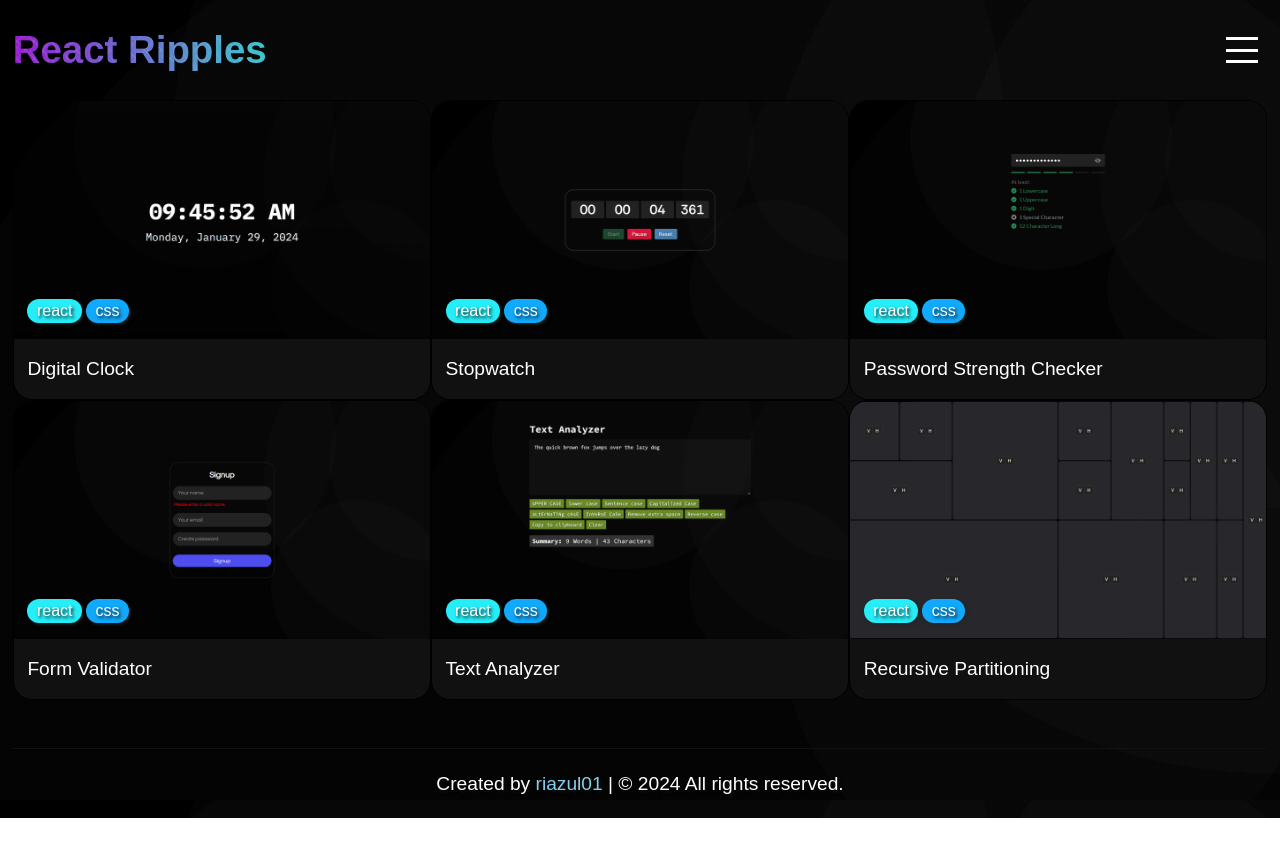
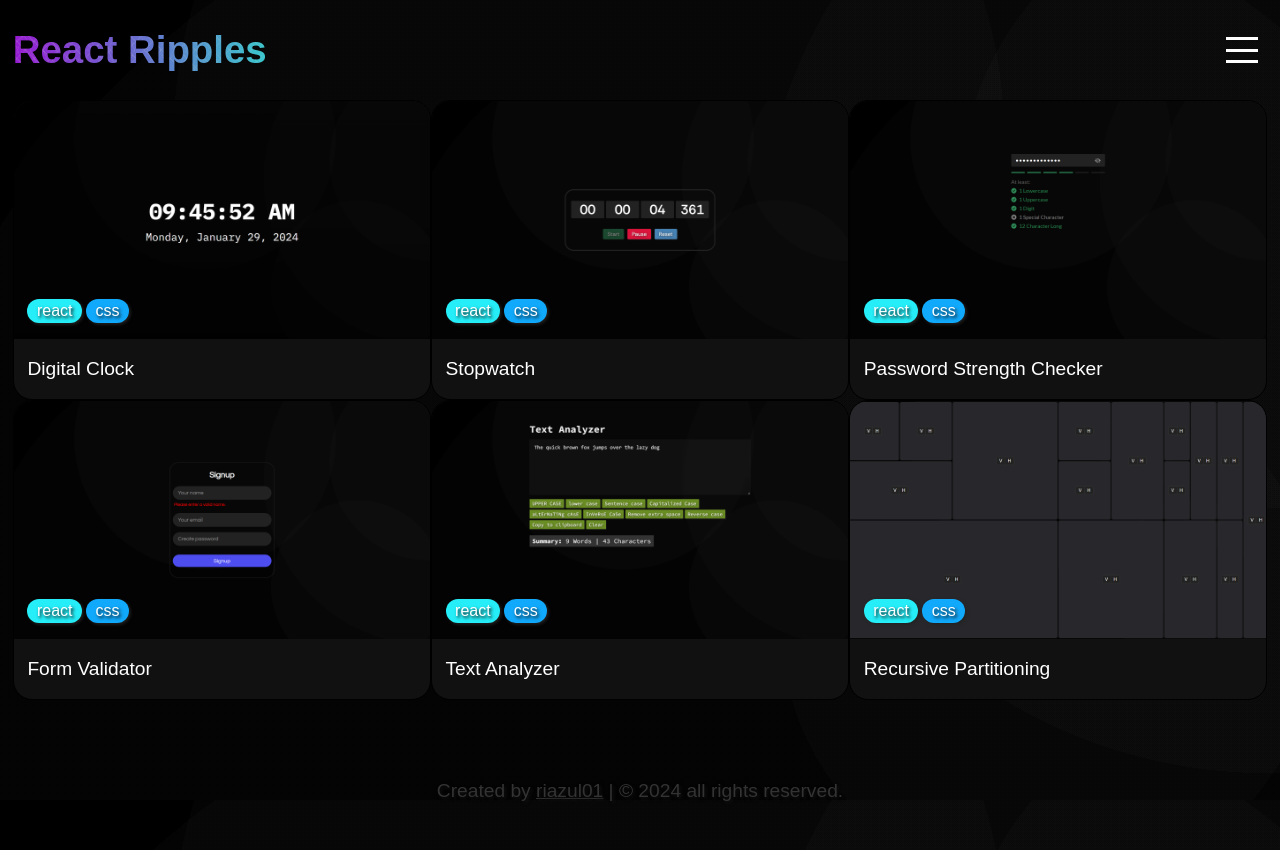
Before and after one commit to riazul01/reactor, a React (Vite) app: page / in a window 1280 px wide. Before the commit the page ends 818 px from the top, so only its background shows below. Built offline with nearby package versions, Linux system fonts and the light colour scheme; a web font is replaced by a local one.

Commit message:
app ui updated

```diff
--- a/src/App.css
+++ b/src/App.css
@@ -2,6 +2,18 @@
   margin: 0;
   padding: 0;
   box-sizing: border-box;
+}
+
+::-webkit-scrollbar {
+  width: 5px;
+}
+
+::-webkit-scrollbar-track {
+  background: #111;
+}
+
+::-webkit-scrollbar-thumb {
+  background: linear-gradient(45deg, slateblue, skyblue);
 }
 
 body {
--- a/src/components/footer/Footer.jsx
+++ b/src/components/footer/Footer.jsx
@@ -4,8 +4,7 @@ import './footer.css';
 const Footer = () => {
     return (
         <footer>
-            <p>Created by <a href="https://github.com/riazul01" target="_blank">riazul01</a> | &copy;
-                2024 All rights reserved.</p>
+            <p>Created by <a href="https://github.com/riazul01" target="_blank">riazul01</a> | &copy; 2024 all rights reserved.</p>
         </footer>
     );
 }
--- a/src/components/footer/footer.css
+++ b/src/components/footer/footer.css
@@ -1,21 +1,21 @@
 footer {
+    margin: 5rem 0 3rem 0;
     width: 100%;
-    height: 70px;
+    height: auto;
     display: flex;
     align-items: center;
     justify-content: center;
-    border-top: 1px solid #111;
 }
 
 footer p {
-    color: #fff;
+    color: #333;
     font-size: 1.2rem;
     text-shadow: 0.1rem 0.1rem 0.2rem #111;
 }
 
 footer p a {
-    color: skyblue;
-    text-decoration: none;
+    color: #333;
+    text-decoration: underline;
 }
 
 @media screen and (max-width: 440px) {
--- a/src/pages/home/home.css
+++ b/src/pages/home/home.css
@@ -12,7 +12,6 @@
 }
 
 .projects {
-    margin-bottom: 3rem;
     width: 100%;
     height: auto;
     display: grid;
```
